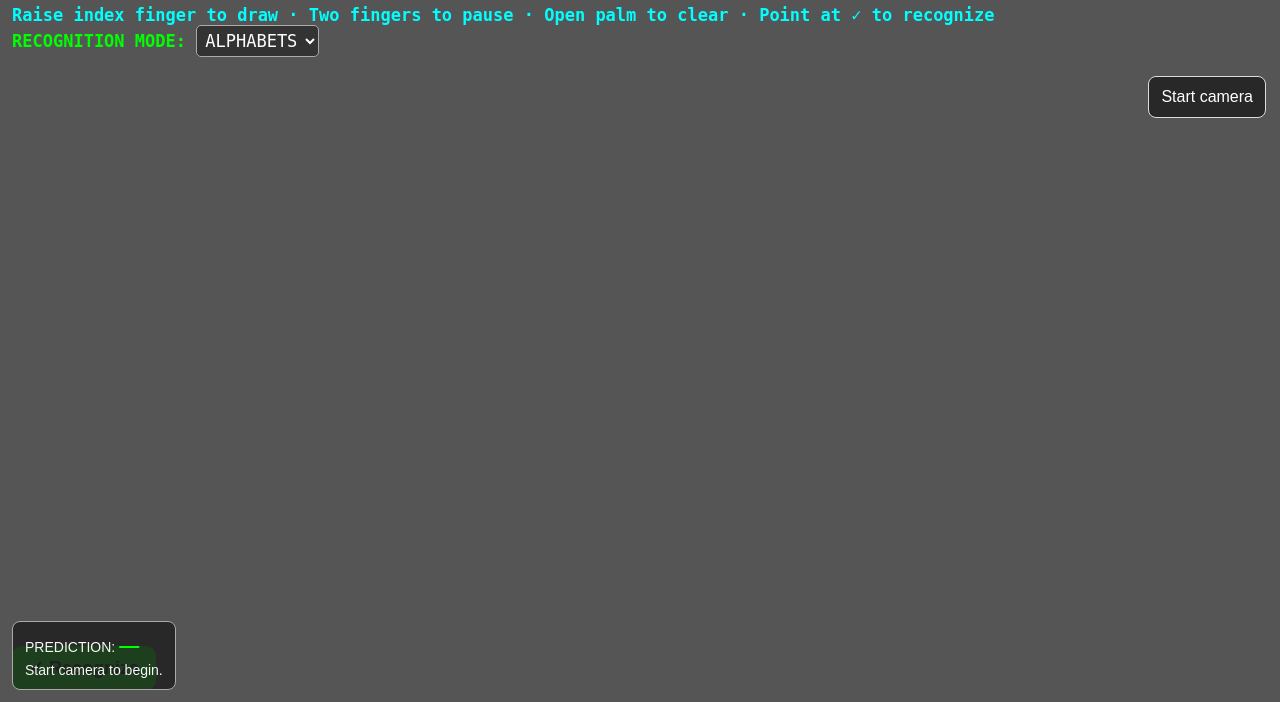
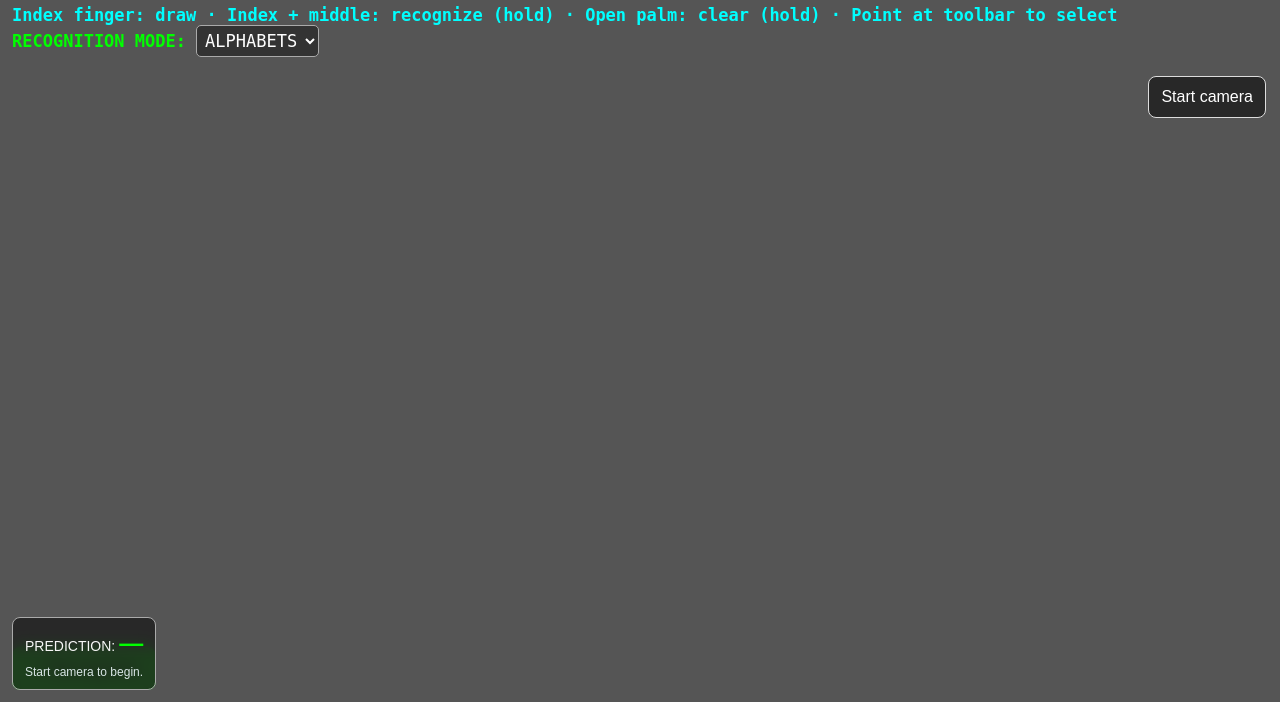
Before and after one commit to tharuni2503/Free-Hand-Air-Writing-and-Character-Recognition, a Flask app: page / in a window 1280 px wide. Shown: the part 100-802 px from the top of the page. Run offline with Flask 3, Linux system fonts and the light colour scheme; some libraries are stand-ins or nearby versions.

Commit message:
Improve toolbar feedback and explain hands-free recognition gestures

```diff
--- a/templates/index.html
+++ b/templates/index.html
@@ -15,7 +15,7 @@
 #drawCanvas{position:absolute;inset:0;width:100%;height:100%;touch-action:none}
 #cameraBtn{position:absolute;right:14px;top:14px;z-index:5;background:#222d;color:#fff;border:1px solid #ddd;border-radius:8px;padding:8px 12px}
 #resultPanel{position:absolute;left:12px;bottom:12px;z-index:5;background:#222d;border:1px solid #aaa;border-radius:8px;padding:8px 12px;font-size:14px}
-#result{color:#00ff00;font-weight:bold;font-size:20px}#mode{background:#333;color:white;border:1px solid #aaa;border-radius:5px;padding:4px}
+#result{color:#00ff00;font-weight:bold;font-size:24px}#mode{background:#333;color:white;border:1px solid #aaa;border-radius:5px;padding:4px}.tool.gesture-hover{outline:4px solid #00ff99;background:#ffffff30;box-shadow:0 0 18px #00ff99}.tool{transition:background .15s,box-shadow .15s,outline .15s}.mode-status{display:flex;align-items:center;gap:10px;flex-wrap:wrap}#resultPanel{max-width:min(460px,calc(100% - 24px));backdrop-filter:blur(8px);line-height:1.45}#status{font-size:12px;color:#d8e5e5;margin-top:3px}
 @media(max-width:650px){.topbar{height:78px;padding:4px;gap:3px}.logo{width:45px;height:48px}.tool{min-width:42px;height:52px;font-size:25px}.tool.clear{width:54px;height:52px;font-size:28px}.workspace{height:calc(100vh - 138px)}.instructions{font-size:12px}}
 </style></head><body>
 <header class="topbar">
@@ -27,7 +27,7 @@
 <button class="tool erase" id="eraserBtn" title="Eraser" aria-label="Eraser">🧽</button>
 <button class="tool clear" id="clearOverlayBtn" title="Clear canvas" aria-label="Clear canvas">✖</button>
 </header>
-<div class="instructions">Raise index finger to draw · Two fingers to pause · Open palm to clear · Point at ✓ to recognize
+<div class="instructions">Index finger: draw · Index + middle: recognize (hold) · Open palm: clear (hold) · Point at toolbar to select
 <div class="mode-status">RECOGNITION MODE: <select id="mode"><option value="alphabet">ALPHABETS</option><option value="number">DIGITS</option></select></div></div>
 <main class="workspace" id="workspace">
 <video id="camera" autoplay playsinline muted></video>
```
